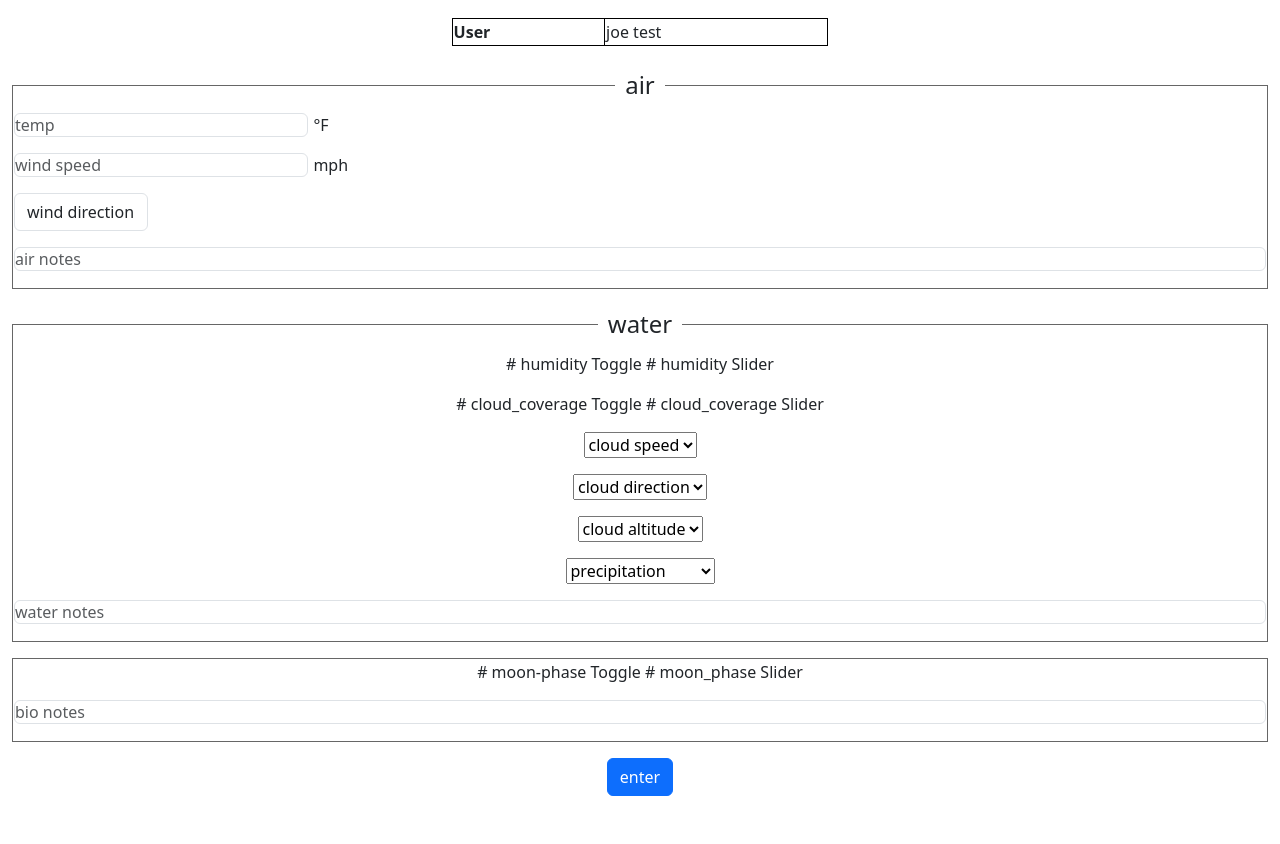
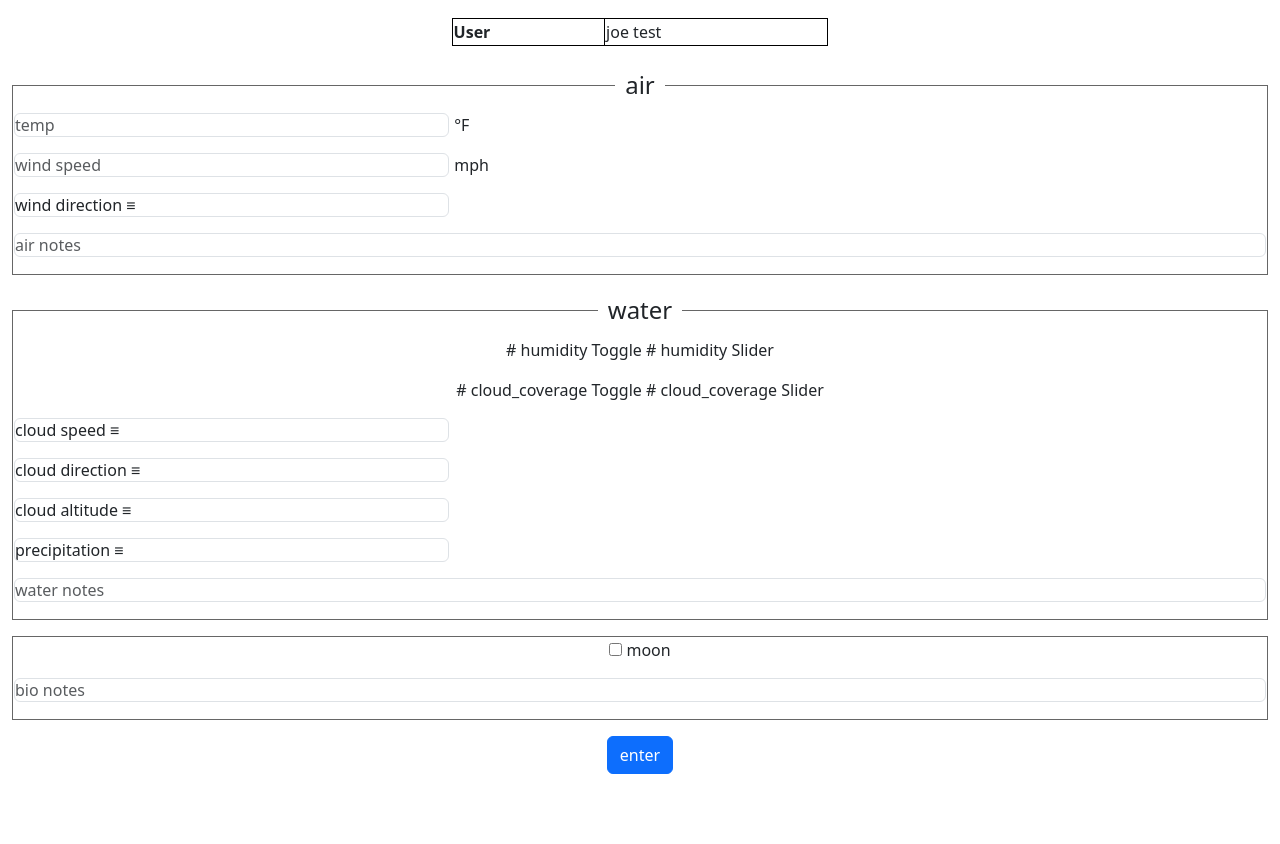
Before and after one commit to lukegail/WJ-Weather-Journal, a Flask app: page / in a window 1280 px wide. Shown: the part 76-920 px from the top of the page. After the commit the page ends 850 px from the top, so only its background shows below. Run offline with Flask 3, Linux system fonts and the light colour scheme; a user stored in the database is signed in; some libraries are stand-ins or nearby versions.

Commit message:
moon slider and checkbox done

```diff
--- a/static/styles.css
+++ b/static/styles.css
@@ -48,8 +48,16 @@ nav .navbar-brand
     cursor: pointer;
 }
 
-.custom-select {
+.field-align-left {
     text-align: left;
+}
+
+.field-align-left .form-control {
+    display: inline-block;
+    width: 34vw; /* Or set a specific width */
+    padding: 0;           /* Reduces padding */
+    line-height: normal;  /* Adjusts line height */
+    min-height: 1em;
 }
 
 .custom-field {
@@ -67,8 +75,6 @@ nav .navbar-brand
     flex-grow: 0; /* Prevent input from growing */
     margin-right: 5px; /* Optional: space between the input and text */
 }
-
-
 
 fieldset {
     margin-bottom: 1em !important;
--- a/templates/index.html
+++ b/templates/index.html
@@ -15,7 +15,7 @@
                 name="temp"
                 placeholder="temp"
                 type="number"
-                style="width: 23vw">
+                style="width: 34vw">
             <span>°F</span>
         </div>
         <div class="mb-3 input-with-text"> <!-- wind speed -->
@@ -24,12 +24,12 @@
                 name="wind_speed"
                 placeholder="wind speed"
                 type="number"
-                style="width: 23vw">
+                style="width: 34vw">
             <span>mph</span>
         </div>
-        <div class="mb-3"> <!-- wind direction -->
-            <select name="wind_direction" class="form-control w-auto custom-select">
-                <option value="" selected>wind direction</option>
+        <div class="mb-3 field-align-left"> <!-- wind direction -->
+            <select name="wind_direction" class="form-control">
+                <option value="" selected>wind direction ≡</option>
                 <option value="E">E</option>
                 <option value="ESE">ESE</option>
                 <option value="SE">SE</option>
@@ -69,18 +69,18 @@
             # cloud_coverage Slider
 
         </div>
-        <div class="mb-3"> <!-- cloud speed -->
-            <select name="cloud_speed">
-                <option value="" selected>cloud speed</option>
+        <div class="mb-3 field-align-left"> <!-- cloud speed -->
+            <select name="cloud_speed" class="form-control">
+                <option value="" selected>cloud speed ≡</option>
                 <option value="still">still</option>
                 <option value="slow">slow</option>
                 <option value="med">med</option>
                 <option value="fast">fast</option>
             </select>
         </div>
-        <div class="mb-3"> <!-- cloud direction -->
-            <select name="cloud_direction">
-                <option value="" selected>cloud direction</option>
+        <div class="mb-3 field-align-left"> <!-- cloud direction -->
+            <select name="cloud_direction" class="form-control">
+                <option value="" selected>cloud direction ≡</option>
                 <option value="E">E</option>
                 <option value="ESE">ESE</option>
                 <option value="SE">SE</option>
@@ -99,18 +99,18 @@
                 <option value="ENE">ENE</option>
             </select>
         </div>
-        <div class="mb-3"> <!-- cloud altitude -->
-            <select name="cloud_altitude">
-                <option value="" selected>cloud altitude</option>
+        <div class="mb-3 field-align-left"> <!-- cloud altitude -->
+            <select name="cloud_altitude" class="form-control">
+                <option value="" selected>cloud altitude ≡</option>
                 <option value="low">low</option>
                 <option value="med">med</option>
                 <option value="high">high</option>
                 <option value="very_high">very high</option>
             </select>
         </div>
-        <div class="mb-3"> <!-- precipitation -->
-            <select name="precipitation">
-                <option value="" selected>precipitation</option>
+        <div class="mb-3 field-align-left"> <!-- precipitation -->
+            <select name="precipitation" class="form-control">
+                <option value="" selected>precipitation ≡</option>
                 <option value="fog">fog</option>
                 <option value="rain_barely">rain (barely)</option>
                 <option value="rain_light">rain (light)</option>
@@ -134,8 +134,20 @@
 
     <fieldset> <!-- moon phase and bio notes -->
         <div class="mb-3"> <!-- moon phase -->
-            # moon-phase Toggle
-            # moon_phase Slider
+            <!-- moon_phase Toggle -->
+            <label>
+                <input type="checkbox" id="moonVisibleToggle">
+                moon
+            </label>
+
+            <!-- moon_phase Slider -->
+            <div id="moonPhaseContainer" style="display: none;">
+                <input type="range" id="moonPhase" name="moonPhase" min="1" max="28" value="1" class="slider">
+                <span id="moonPhaseValue">1</span>
+            </div>
+
+
+
 
         </div>
         <div class="mb-3"> <!-- bio notes -->
@@ -151,11 +163,34 @@
 
 <!-- JavaScript at the bottom of the body -->
 <script>
+    // Auto expand textarea for 'notes' fields
     const textarea = document.querySelector('textarea.auto-expand');
     textarea.addEventListener('input', function() {
         this.style.height = 'auto';
         this.style.height = (this.scrollHeight) + 'px';
     });
+
+    // Moon phase
+    const moonVisibleToggle = document.getElementById('moonVisibleToggle');
+    const moonPhaseContainer = document.getElementById('moonPhaseContainer');
+    const moonPhaseSlider = document.getElementById('moonPhase');
+    const moonPhaseValue = document.getElementById('moonPhaseValue');
+
+    moonVisibleToggle.addEventListener('change', function() {
+        if (this.checked) {
+            moonPhaseContainer.style.display = 'block';
+            moonPhaseSlider.disabled = false; // Enable the slider
+        } else {
+            moonPhaseContainer.style.display = 'none';
+            moonPhaseSlider.disabled = true; // Disable the slider
+            moonPhaseSlider.value = '1'; // Reset slider or set to default
+        }
+    });
+
+    moonPhaseSlider.oninput = function() {
+        moonPhaseValue.textContent = this.value;
+    }
+
 </script>
 
 {% endblock %}
```
Also changed, not shown: 3 other files.
